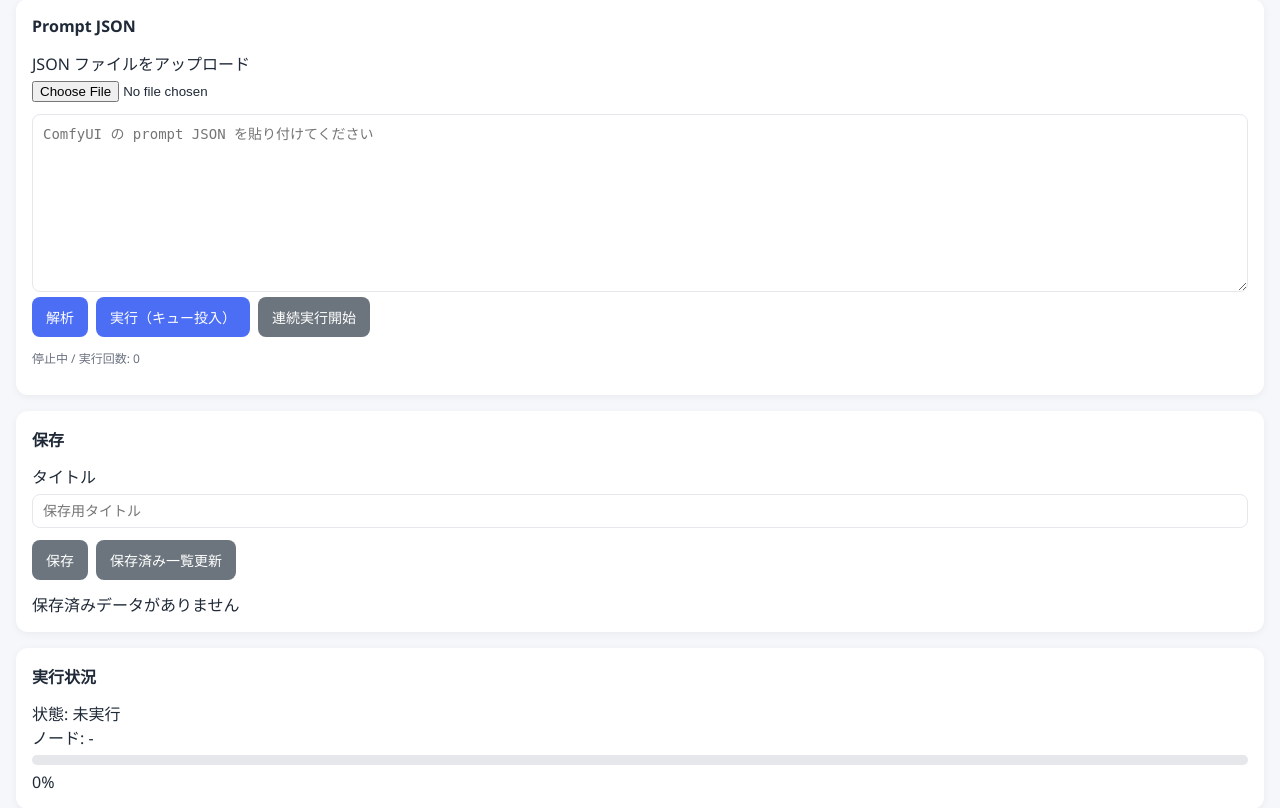
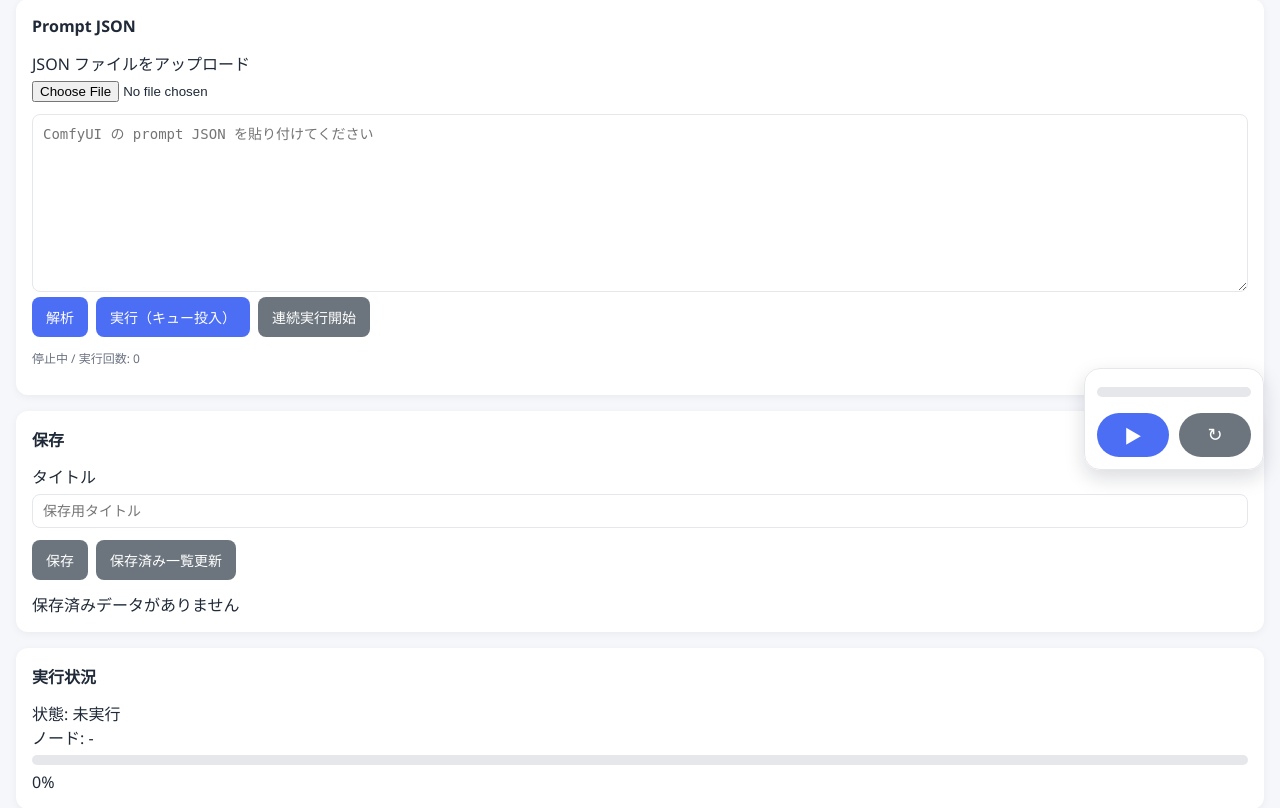
Before and after one commit to yournukes/comfy-mobile-ui-generator, a FastAPI app: page / in a window 1280 px wide. Shown: the part 314-1122 px from the top of the page. Run offline with FastAPI, Linux system fonts and the light colour scheme; data that the repository does not hold is empty.

Commit message:
Add floating run controls

```diff
--- a/app/static/app.js
+++ b/app/static/app.js
@@ -8,6 +8,8 @@ const promptInput = document.getElementById("promptInput");
 const parsePromptButton = document.getElementById("parsePrompt");
 const queuePromptButton = document.getElementById("queuePrompt");
 const repeatToggleButton = document.getElementById("repeatToggle");
+const floatingQueuePromptButton = document.getElementById("floatingQueuePrompt");
+const floatingRepeatToggleButton = document.getElementById("floatingRepeatToggle");
 const parseStatus = document.getElementById("parseStatus");
 const repeatStatus = document.getElementById("repeatStatus");
 const promptFileInput = document.getElementById("promptFile");
@@ -26,6 +28,7 @@ const nodeCards = document.getElementById("nodeCards");
 const executionState = document.getElementById("executionState");
 const currentNode = document.getElementById("currentNode");
 const progressBarFill = document.getElementById("progressBarFill");
+const floatingProgressBarFill = document.getElementById("floatingProgressBarFill");
 const progressText = document.getElementById("progressText");
 const executionError = document.getElementById("executionError");
 
@@ -432,6 +435,7 @@ function renderRepeatStatus(state) {
   repeatActive = Boolean(state.active);
   repeatToggleButton.textContent = repeatActive ? "連続実行停止" : "連続実行開始";
   repeatToggleButton.classList.toggle("repeat-active", repeatActive);
+  updateRepeatButtons();
   let message = repeatActive ? "連続実行中" : "停止中";
   if (state.runs !== undefined && state.runs !== null) {
     message += ` / 実行回数: ${state.runs}`;
@@ -529,10 +533,30 @@ async function toggleRepeat() {
   }
 }
 
+function updateRepeatButtons() {
+  if (!floatingRepeatToggleButton) {
+    return;
+  }
+  const icon = repeatActive ? "⏹" : "↻";
+  floatingRepeatToggleButton.textContent = icon;
+  floatingRepeatToggleButton.classList.toggle("repeat-active", repeatActive);
+  floatingRepeatToggleButton.setAttribute(
+    "aria-label",
+    repeatActive ? "連続実行停止" : "連続実行開始"
+  );
+}
+
+function updateProgressBars(percent) {
+  progressBarFill.style.width = `${percent}%`;
+  if (floatingProgressBarFill) {
+    floatingProgressBarFill.style.width = `${percent}%`;
+  }
+}
+
 function resetExecutionState() {
   executionState.textContent = "待機中";
   currentNode.textContent = "-";
-  progressBarFill.style.width = "0%";
+  updateProgressBars(0);
   progressText.textContent = "0%";
   executionError.textContent = "";
   resultImages.innerHTML = "";
@@ -642,7 +666,7 @@ function handleWsEvent(data) {
       }
       if (payload.value !== undefined && payload.max) {
         const percent = Math.min(100, Math.round((payload.value / payload.max) * 100));
-        progressBarFill.style.width = `${percent}%`;
+        updateProgressBars(percent);
         progressText.textContent = `${percent}%`;
       }
       break;
@@ -868,6 +892,8 @@ async function savePrompt() {
 parsePromptButton.addEventListener("click", parsePromptJson);
 queuePromptButton.addEventListener("click", queuePrompt);
 repeatToggleButton.addEventListener("click", toggleRepeat);
+floatingQueuePromptButton?.addEventListener("click", queuePrompt);
+floatingRepeatToggleButton?.addEventListener("click", toggleRepeat);
 loadObjectInfoButton.addEventListener("click", loadObjectInfo);
 saveDefaultUrlButton.addEventListener("click", saveDefaultUrl);
 restoreDefaultUrlButton.addEventListener("click", restoreDefaultUrl);
--- a/app/static/styles.css
+++ b/app/static/styles.css
@@ -115,6 +115,49 @@ button.primary {
 button.repeat-active {
   background: #16a34a;
   box-shadow: 0 0 0 2px rgba(22, 163, 74, 0.2);
+}
+
+.floating-controls {
+  position: fixed;
+  right: 16px;
+  bottom: 16px;
+  display: flex;
+  flex-direction: column;
+  gap: 10px;
+  padding: 12px;
+  background: rgba(255, 255, 255, 0.95);
+  border: 1px solid var(--border);
+  border-radius: 16px;
+  box-shadow: 0 8px 20px rgba(15, 23, 42, 0.15);
+  z-index: 30;
+  min-width: 180px;
+}
+
+.floating-progress {
+  display: flex;
+  flex-direction: column;
+  gap: 6px;
+}
+
+.floating-progress-bar {
+  height: 6px;
+}
+
+.floating-actions {
+  display: flex;
+  justify-content: space-between;
+  gap: 10px;
+}
+
+.floating-button {
+  flex: 1;
+  display: inline-flex;
+  align-items: center;
+  justify-content: center;
+  height: 44px;
+  padding: 0;
+  border-radius: 999px;
+  font-size: 18px;
 }
 
 .status {
--- a/app/templates/index.html
+++ b/app/templates/index.html
@@ -89,6 +89,22 @@
     </section>
   </main>
 
+  <div class="floating-controls" aria-label="実行コントロール">
+    <div class="floating-progress">
+      <div class="progress-bar floating-progress-bar">
+        <div id="floatingProgressBarFill" class="progress-bar-fill"></div>
+      </div>
+    </div>
+    <div class="floating-actions">
+      <button id="floatingQueuePrompt" type="button" class="floating-button primary" aria-label="実行">
+        ▶
+      </button>
+      <button id="floatingRepeatToggle" type="button" class="floating-button secondary" aria-label="連続実行開始">
+        ↻
+      </button>
+    </div>
+  </div>
+
   <script src="/static/app.js"></script>
 </body>
 </html>
```
